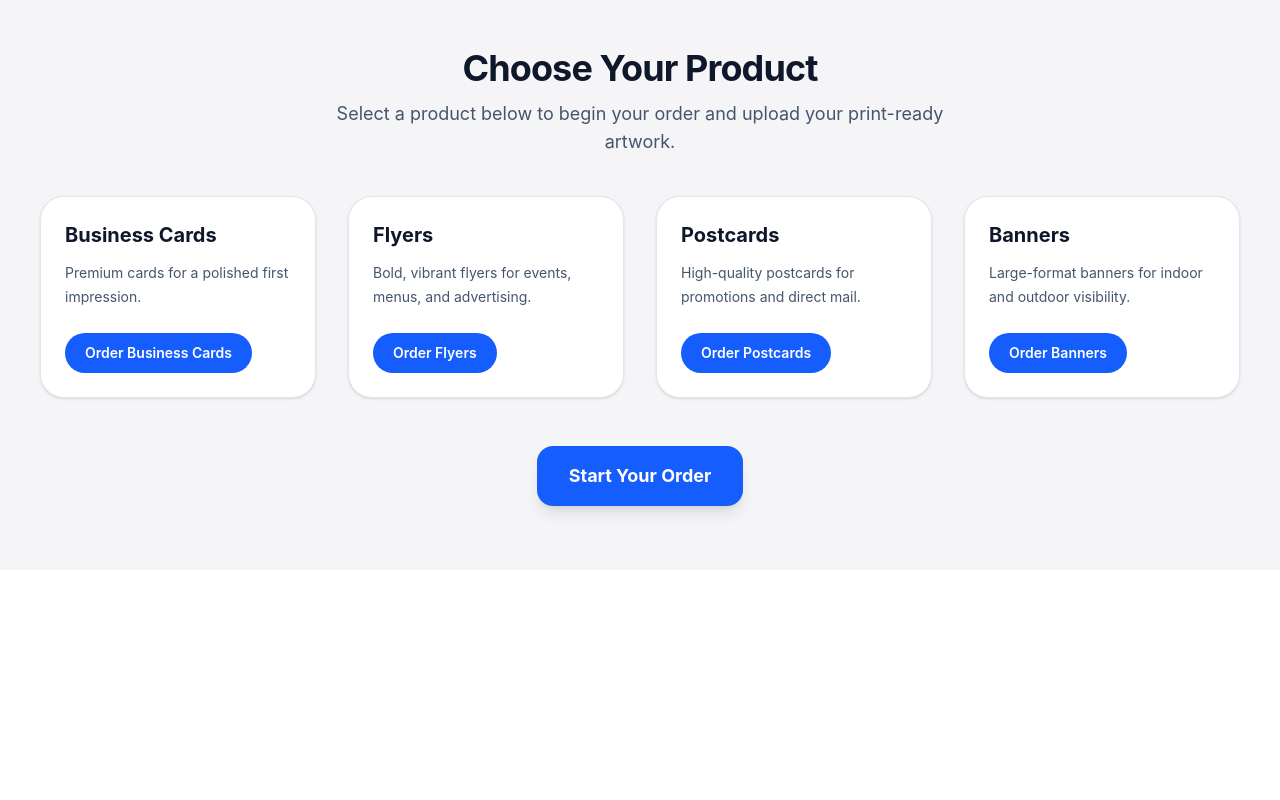
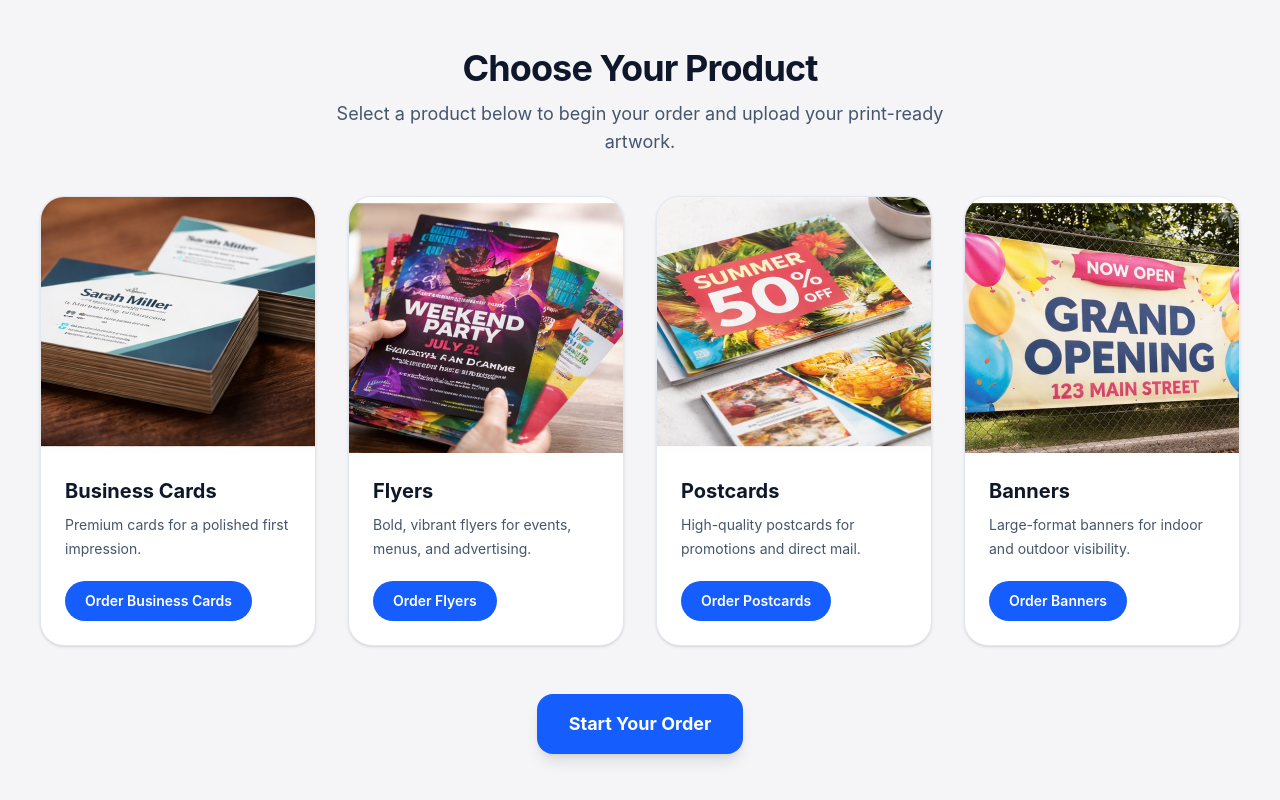
Before and after one commit to deworkenj-envision/Version-25a, a Next.js app: page / in a window 1280 px wide. Shown: the part 1022-1822 px from the top of the page. Before the commit the page ends 1592 px from the top, so only its background shows below. Built offline with nearby package versions, Linux system fonts and the light colour scheme.

Commit message:
Update page.js

```diff
--- a/app/page.js
+++ b/app/page.js
@@ -5,22 +5,30 @@ const products = [
   {
     name: "Business Cards",
     description: "Premium cards for a polished first impression.",
+    image: "/products/business-cards.jpg",
     href: "/order?product=Business%20Cards",
+    button: "Order Business Cards",
   },
   {
     name: "Flyers",
     description: "Bold, vibrant flyers for events, menus, and advertising.",
+    image: "/products/flyers.jpg",
     href: "/order?product=Flyers",
+    button: "Order Flyers",
   },
   {
     name: "Postcards",
     description: "High-quality postcards for promotions and direct mail.",
+    image: "/products/postcards.jpg",
     href: "/order?product=Postcards",
+    button: "Order Postcards",
   },
   {
     name: "Banners",
     description: "Large-format banners for indoor and outdoor visibility.",
+    image: "/products/banners.jpg",
     href: "/order?product=Banners",
+    button: "Order Banners",
   },
 ];
 
@@ -31,12 +39,12 @@ export default function HomePage() {
       <section className="bg-gradient-to-r from-blue-700 via-blue-600 to-sky-500 text-white">
         <div className="mx-auto max-w-7xl px-6 py-10 md:px-10 md:py-12">
           <div className="grid items-center gap-10 lg:grid-cols-[520px_1fr]">
-            {/* LEFT COLLAGE */}
+            {/* LEFT HERO COLLAGE - ONLY ONE */}
             <div className="mx-auto w-full max-w-[520px]">
-              <div className="overflow-hidden bg-[#2347d8]/40 p-6 shadow-2xl rounded-[28px]">
+              <div className="rounded-[28px] bg-[#2347d8]/40 p-4 shadow-2xl md:p-6">
                 <div className="overflow-hidden rounded-[22px] bg-gradient-to-r from-[#2848db] via-[#2d57eb] to-[#3567f3]">
-                  {/* LOGO AREA */}
-                  <div className="flex min-h-[180px] items-center justify-center px-8 py-10">
+                  {/* Logo area */}
+                  <div className="flex min-h-[170px] items-center justify-center px-6 py-8 md:min-h-[190px] md:px-8 md:py-10">
                     <Image
                       src="/logo.png"
                       alt="EnVision Direct"
@@ -47,7 +55,7 @@ export default function HomePage() {
                     />
                   </div>
 
-                  {/* COLLAGE GRID */}
+                  {/* Single collage grid */}
                   <div className="grid grid-cols-2 gap-[4px] bg-white/20 p-[4px]">
                     <div className="relative overflow-hidden bg-white">
                       <Image
@@ -55,10 +63,10 @@ export default function HomePage() {
                         alt="Postcards"
                         width={700}
                         height={520}
-                        className="h-[235px] w-full object-cover"
+                        className="h-[220px] w-full object-cover md:h-[235px]"
                         priority
                       />
-                      <div className="absolute left-3 top-3 rounded-md bg-white px-3 py-1 text-sm font-bold text-slate-800 shadow">
+                      <div className="absolute left-3 top-3 rounded-md bg-white px-3 py-1 text-xs font-bold text-slate-800 shadow md:text-sm">
                         Postcards
                       </div>
                     </div>
@@ -69,10 +77,10 @@ export default function HomePage() {
                         alt="Business Cards"
                         width={700}
                         height={520}
-                        className="h-[235px] w-full object-cover"
+                        className="h-[220px] w-full object-cover md:h-[235px]"
                         priority
                       />
-                      <div className="absolute left-3 top-3 rounded-md bg-white px-3 py-1 text-sm font-bold text-slate-800 shadow">
+                      <div className="absolute left-3 top-3 rounded-md bg-white px-3 py-1 text-xs font-bold text-slate-800 shadow md:text-sm">
                         Business Cards
                       </div>
                     </div>
@@ -83,10 +91,10 @@ export default function HomePage() {
                         alt="Flyers"
                         width={700}
                         height={520}
-                        className="h-[235px] w-full object-cover"
+                        className="h-[220px] w-full object-cover md:h-[235px]"
                         priority
                       />
-                      <div className="absolute left-3 top-3 rounded-md bg-white px-3 py-1 text-sm font-bold text-slate-800 shadow">
+                      <div className="absolute left-3 top-3 rounded-md bg-white px-3 py-1 text-xs font-bold text-slate-800 shadow md:text-sm">
                         Flyers
                       </div>
                     </div>
@@ -97,10 +105,10 @@ export default function HomePage() {
                         alt="Banners"
                         width={700}
                         height={520}
-                        className="h-[235px] w-full object-cover"
+                        className="h-[220px] w-full object-cover md:h-[235px]"
                         priority
                       />
-                      <div className="absolute left-3 top-3 rounded-md bg-white px-3 py-1 text-sm font-bold text-slate-800 shadow">
+                      <div className="absolute left-3 top-3 rounded-md bg-white px-3 py-1 text-xs font-bold text-slate-800 shadow md:text-sm">
                         Banners
                       </div>
                     </div>
@@ -109,7 +117,7 @@ export default function HomePage() {
               </div>
             </div>
 
-            {/* RIGHT TEXT */}
+            {/* RIGHT HERO CONTENT */}
             <div className="max-w-2xl">
               <h1 className="text-4xl font-extrabold leading-[1.05] tracking-tight md:text-5xl xl:text-[4rem]">
                 <span className="block">Top Quality Printing.</span>
@@ -154,7 +162,7 @@ export default function HomePage() {
         </div>
       </section>
 
-      {/* ORDER AREA BELOW */}
+      {/* PRODUCT SECTION BELOW HERO */}
       <section className="bg-[#f5f5f7]">
         <div className="mx-auto max-w-7xl px-6 py-16 md:px-10">
           <div className="mb-10 text-center">
@@ -172,21 +180,29 @@ export default function HomePage() {
               <Link
                 key={product.name}
                 href={product.href}
-                className="group rounded-3xl border border-slate-200 bg-white p-6 shadow-sm transition duration-200 hover:-translate-y-1 hover:shadow-xl"
+                className="group overflow-hidden rounded-3xl border border-slate-200 bg-white shadow-sm transition duration-200 hover:-translate-y-1 hover:shadow-xl"
               >
-                <div className="flex h-full flex-col">
+                <div className="relative overflow-hidden">
+                  <Image
+                    src={product.image}
+                    alt={product.name}
+                    width={800}
+                    height={600}
+                    className="h-64 w-full object-cover transition duration-300 group-hover:scale-105"
+                  />
+                </div>
+
+                <div className="p-6">
                   <h3 className="text-xl font-bold text-slate-900">
                     {product.name}
                   </h3>
 
-                  <p className="mt-3 text-sm leading-6 text-slate-600">
+                  <p className="mt-2 text-sm leading-6 text-slate-600">
                     {product.description}
                   </p>
 
-                  <div className="mt-6">
-                    <span className="inline-flex items-center rounded-full bg-blue-600 px-5 py-2.5 text-sm font-semibold text-white transition group-hover:bg-blue-700">
-                      Order {product.name}
-                    </span>
+                  <div className="mt-5 inline-flex items-center rounded-full bg-blue-600 px-5 py-2.5 text-sm font-semibold text-white transition group-hover:bg-blue-700">
+                    {product.button}
                   </div>
                 </div>
               </Link>
```
